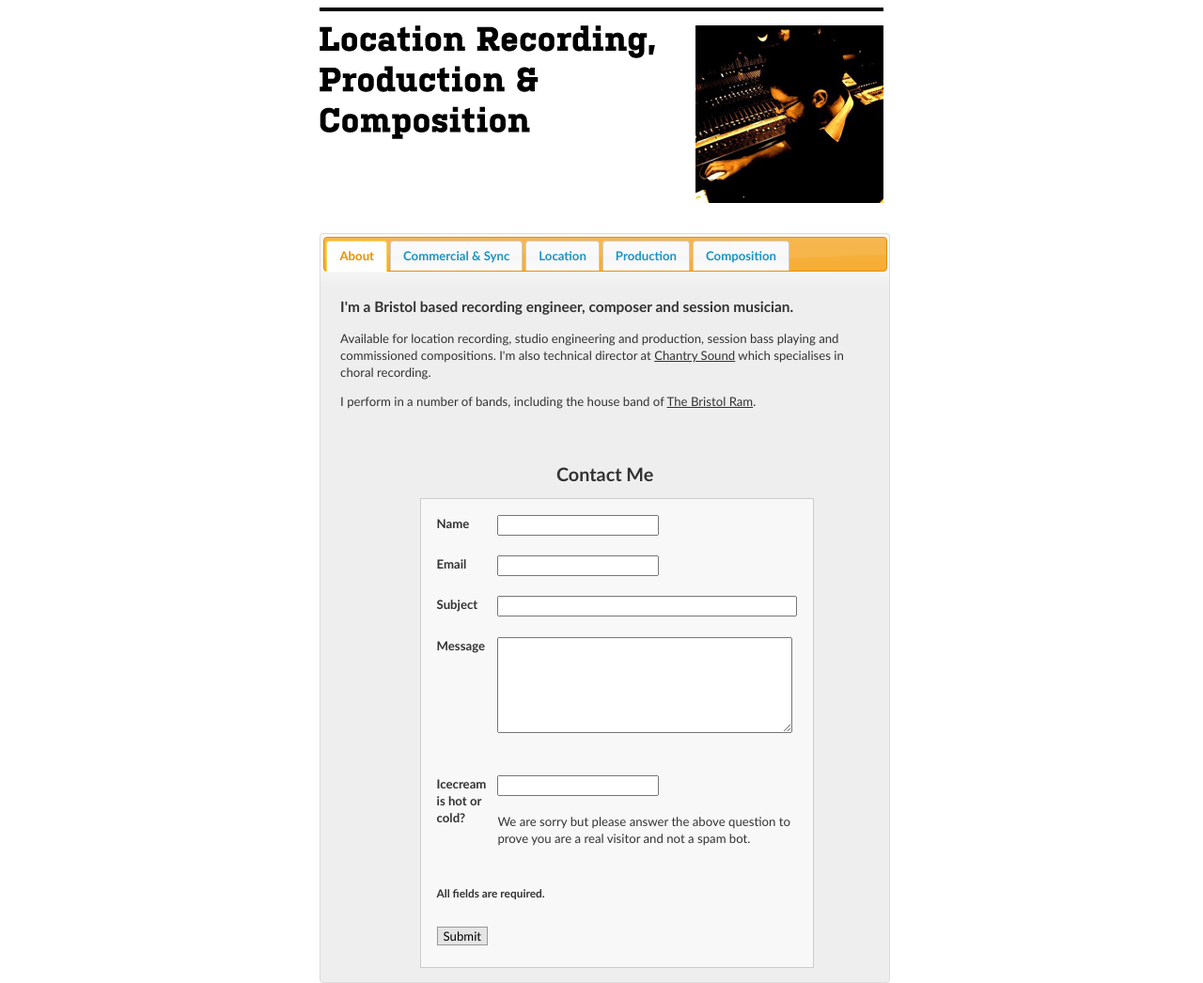
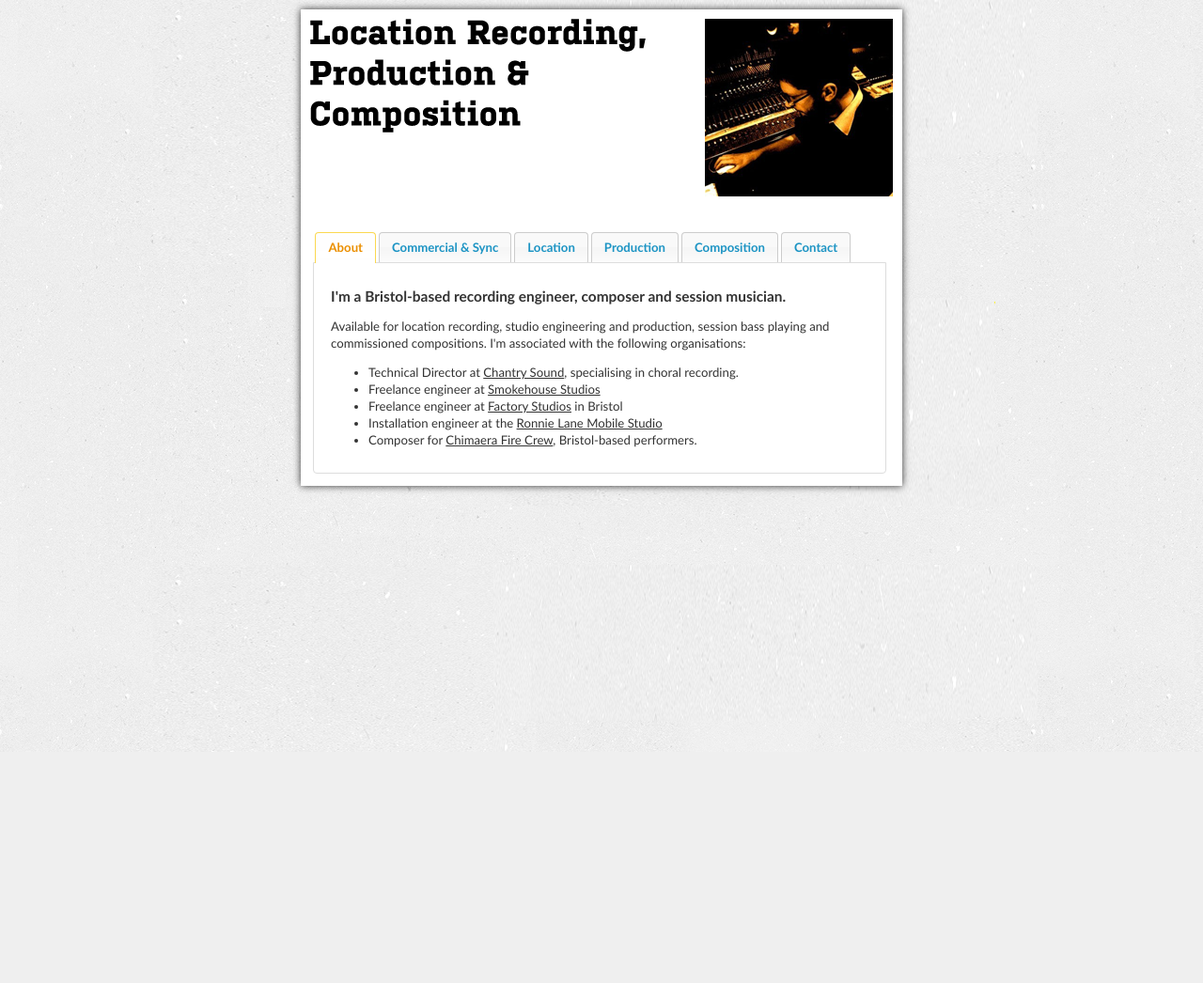
Before and after one commit to jimmytidey/tombryan, a PHP site: page / in a window 1280 px wide. Shown: the whole page at 94% size. After the commit the page ends 800 px from the top, so only its background shows below. Run offline with PHP 8.4, Linux system fonts and the light colour scheme; some libraries are stand-ins or nearby versions.

Commit message:
copy tart up

```diff
--- a/html/css/main.css
+++ b/html/css/main.css
@@ -1,18 +1,32 @@
+body {
+	background-image:url(../resources/background.png);
+	background-repeat:repeat;
+}
+
 #container {
-	position:absolute;
-	width: 600px;
-	left:50%;
-	margin-left:-300px;
-	border-top:4px solid black;
-	height:970px;
+	position:relative;
+	width: 620px;
 	padding:15px 0px;
-	font-family:“Helvetica Neue”, Arial, Helvetica, sans-serif;
+	font-family: Arial, Helvetica, sans-serif;
 	font-size:12px;
 	line-height:18px;
+	background-color:white;
+	padding:10px;
+	margin:10px auto;
+	font-family: Arial,Helvetica,sans-serif;
+	font-size: 12px;
+	background: #FFFFFF;
+	line-height: 14px;
+	box-shadow: 0 0 8px rgba(0, 0, 0, 0.8);
+	margin-bottom:30px;
 }
 
 h2 {
 	margin-top:3em;
+}
+
+p,ul {
+	line-height:18px;
 }
 
 #title {
@@ -20,20 +34,13 @@ h2 {
 }
 
 #right_column {
-	width:600px;
+	width:610px;
 	margin-top:100px;
 }
 
 #header_image {
 	position:absolute;
-	right:0px;
-}
-
-body {
-font-family: Verdana,Arial,Helvetica,sans-serif;
-font-size: 12px;
-background: #FFFFFF;
-line-height: 14px;
+	right:10px;
 }
 
 h1 {
@@ -41,3 +48,32 @@ h1 {
 	font-family: "Trebuchet MS",Verdana, Arial, Helvetica, sans-serif;
 	margin: 10px 0;
 	line-height: 130%;
+}
+
+h2, h3 {
+	font-family: "Trebuchet MS",Verdana, Arial, Helvetica, sans-serif;
+}
+
+/* Overwriting jQuery */
+
+.ui-widget-header {
+	border:none!important;
+}
+
+.ui-widget-header {
+	background:none!important;
+
+}
+
+
+.ui-widget-content {
+	border:none!important;
+	background:none!important;
+
+}
+
+
+.ui-tabs-panel {
+	background-color:white!important;
+	border: 1px solid #DDDDDD!important;
+}
--- a/html/formfiles/contact-config.php
+++ b/html/formfiles/contact-config.php
@@ -36,7 +36,7 @@
 
 /* Email address where the messages should be delivered */
 
-$to = 'jimmytidey@gmail.com';
+$to = 'tb1983@googlemail.com';
 
 /* This will be appended to the subject of contact form message */
 
@@ -81,7 +81,7 @@ $footer_file = 'formfiles/contact-footer.php';
 
 $thank_you_message = <<<EOD
 <!-- Start message -->
-<p><strong>We have received your message. If required, we'll get back to you as soon as possible.</strong></p>
+<p><strong>I have received your message. I'll get back to you as soon as possible.</strong></p>
 <!-- End message -->
 EOD;
 
--- a/html/index.php
+++ b/html/index.php
@@ -42,27 +42,32 @@
 				<li><a href="#tabs-3">Location</a></li>
 				<li><a href="#tabs-4">Production</a></li>
 				<li><a href="#tabs-5">Composition</a></li>
+				<li><a href="#tabs-6">Contact</a></li>
 			</ul>
 		<div id="tabs-1">
 
-			<h3>I'm a Bristol based recording engineer, composer and session musician.</h3>
+			<h3>I'm a Bristol-based recording engineer, composer and session musician.</h3>
 
-			<p>Available for location recording, studio engineering and production, session bass playing and commissioned compositions. I'm also technical director at <a href='http://www.chantrysound.co.uk/'>Chantry Sound</a> which specialises in choral recording.</p>
+			<p>Available for location recording, studio engineering and production, session bass playing and commissioned compositions. I'm associated with the following organisations:
+				<ul>
+					<li>Technical Director at <a href='http://www.chantrysound.co.uk/'>Chantry Sound</a>, specialising in choral recording.</li>
+					<li>Freelance engineer at <a href='http://smokehousestudios.co.uk/'>Smokehouse Studios</a></li>
+					<li>Freelance engineer at <a href='http://www.factorystudios.co.uk/'>Factory Studios</a> in Bristol</li>
+					<li>Installation engineer at the <a href='http://en.wikipedia.org/wiki/Ronnie_Lane%27s_Mobile_Studio'>Ronnie Lane Mobile Studio</a></li>
+					<li>Composer for <a href='http://chimaerafirecrew.co.uk/'>Chimaera Fire Crew</a>, Bristol-based performers.</li>
+				</ul>
 
-			<p>I perform in a number of bands, including the house band of <a href='http://www.bristolram.com/br/live-music-11.html'>The Bristol Ram</a>.</p>
+				<center>
 
-			<center>
-			<h2>Contact Me</h2>
-
-			<? include('contact-form.php'); ?>
-			</center>
 		</div>
 
 		<div id="tabs-2">
 			<h2>Commercial Recording Engineering</h2>
 			<p>Working as a freelance engineer I've recorded numerous performances for commercial and sync at <a href='http://smokehousestudios.co.uk/'>Smokehouse Studios<a>.</p>
+			<p>Smokehouse is a major London studio, clients have included The Kooks, Level 42 and Jack Bruce. The studio also work on soundtracks.</p>
 
-			<iframe width="100%" height="166" scrolling="no" frameborder="no" src="http://w.soundcloud.com/player/?url=http%3A%2F%2Fapi.soundcloud.com%2Ftracks%2F32801&amp;show_artwork=false"></iframe>
+
+			<iframe width="100%" height="166" scrolling="no" frameborder="no" src="http://w.soundcloud.com/player/?url=http%3A%2F%2Fapi.soundcloud.com%2Ftracks%2F32801&show_artwork=false"></iframe>
 
 			<iframe width="100%" height="166" scrolling="no" frameborder="no" src="http://w.soundcloud.com/player/?url=http%3A%2F%2Fapi.soundcloud.com%2Ftracks%2F32810&amp;auto_play=false&amp;show_artwork=false"></iframe>
 		</div>
@@ -88,16 +93,26 @@
 
 		<div id="tabs-5">
 			<h2>Commissioned compositions</h2>
-			<p>I compose and record compositions to brief in my home studio. My previous work has focussed on theatre and dance.</p>
+			<p>I compose and record compositions to brief in my home studio. My previous work has focussed on theatre and dance, and I regularly work with <a href='http://chimaerafirecrew.co.uk/'>Chimaera Fire Crew</a>.</p>
 
 			<iframe width="100%" height="166" scrolling="no" frameborder="no" src="http://w.soundcloud.com/player/?url=http%3A%2F%2Fapi.soundcloud.com%2Ftracks%2F15580800&show_artwork=false"></iframe>
 			<iframe width="100%" height="166" scrolling="no" frameborder="no" src="http://w.soundcloud.com/player/?url=http%3A%2F%2Fapi.soundcloud.com%2Ftracks%2F21515006&show_artwork=false"></iframe>
+		</div>
+
+		<div id="tabs-6">
+			<h2>Contact Me</h2>
+
+			<? include('contact-form.php'); ?>
+			</center>
 		</div>
 	</div>
 
 
 </div>
 
+
+
+<!--
  <script type="text/javascript">
 
   var _gaq = _gaq || [];
@@ -111,5 +126,6 @@
   })();
 
 </script>
+-->
 </body>
 </html>
```
Also changed, not shown: html/resources/background.png (added).
